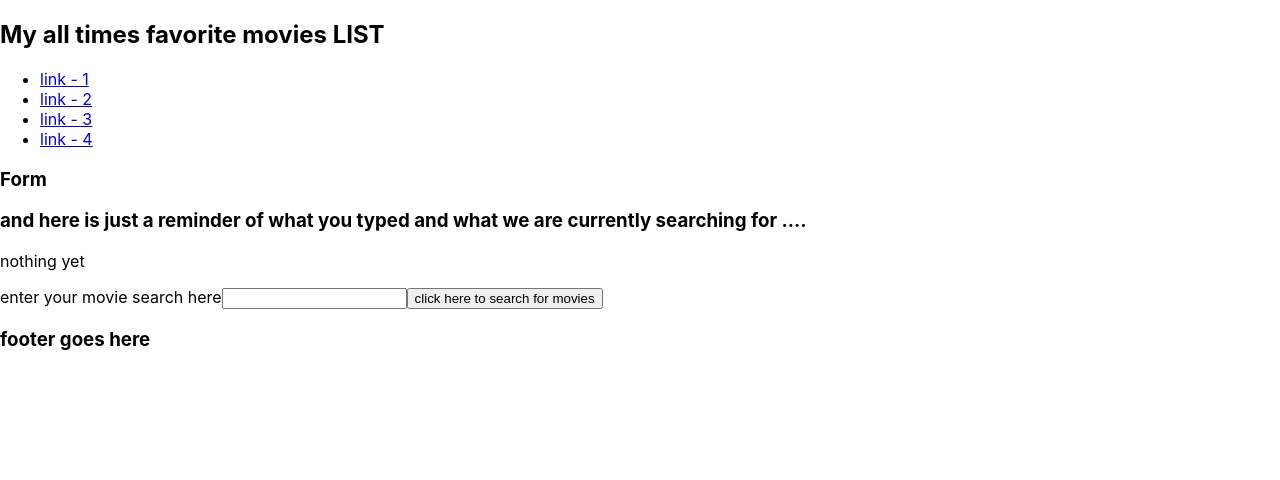
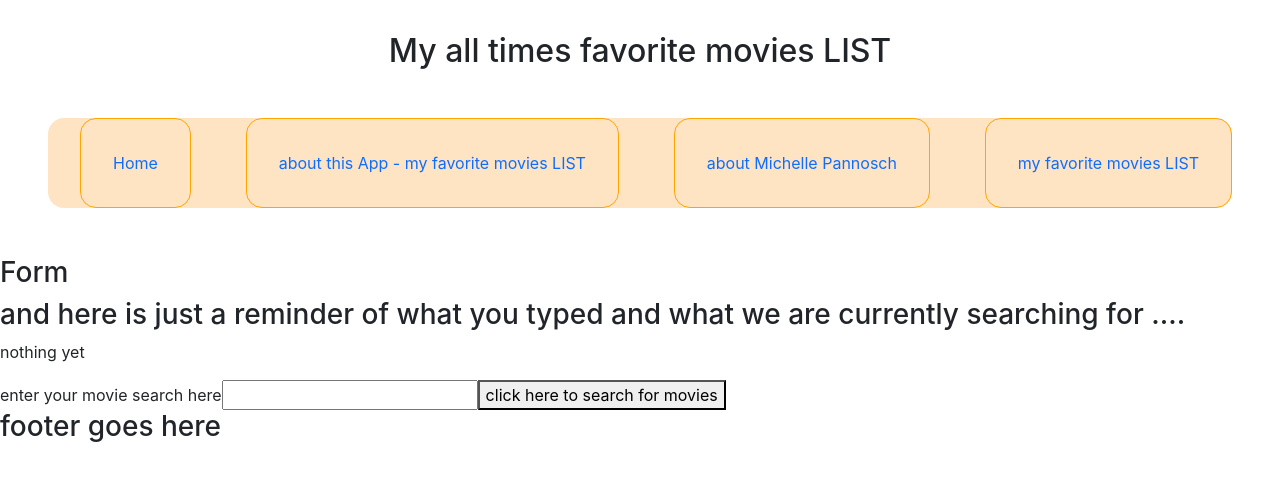
Before and after one commit to fizzo999/movies-list-front-end, a React (Create React App) app: page / in a window 1280 px wide. Shown: the top 480 px of the page. Built offline with nearby package versions, Linux system fonts and the light colour scheme.

Commit message:
API request successful, successfully forward response data to frontend

```diff
--- a/package.json
+++ b/package.json
@@ -6,7 +6,9 @@
     "@testing-library/jest-dom": "^5.16.2",
     "@testing-library/react": "^12.1.2",
     "@testing-library/user-event": "^13.5.0",
+    "axios": "^0.25.0",
     "react": "^17.0.2",
+    "react-bootstrap": "^2.1.2",
     "react-dom": "^17.0.2",
     "react-router-dom": "^6.2.1",
     "react-scripts": "5.0.0",
--- a/public/index.html
+++ b/public/index.html
@@ -3,6 +3,8 @@
   <head>
     <meta charset="utf-8" />
     <link rel="icon" href="%PUBLIC_URL%/favicon.ico" />
+    <link rel="stylesheet" href="https://cdn.jsdelivr.net/npm/bootstrap@5.1.3/dist/css/bootstrap.min.css"
+ integrity="sha384-1BmE4kWBq78iYhFldvKuhfTAU6auU8tT94WrHftjDbrCEXSU1oBoqyl2QvZ6jIW3" crossorigin="anonymous"/>
     <meta name="viewport" content="width=device-width, initial-scale=1" />
     <meta name="theme-color" content="#000000" />
     <meta
--- /dev/null
+++ b/src/AboutMichellePannoschComponent.js
@@ -0,0 +1,9 @@
+import React, { Component } from 'react';
+
+export class AboutMichellePannoschComponent extends Component {
+  render() {
+    return <div>AboutMichellePannoschComponent</div>;
+  }
+}
+
+export default AboutMichellePannoschComponent;
--- /dev/null
+++ b/src/AboutMoviesListComponent.js
@@ -0,0 +1,9 @@
+import React, { Component } from 'react';
+
+export class AboutMoviesListComponent extends Component {
+  render() {
+    return <div>AboutMoviesListComponent</div>;
+  }
+}
+
+export default AboutMoviesListComponent;
--- a/src/App.js
+++ b/src/App.js
@@ -4,6 +4,11 @@ import './App.css';
 import Header from './Header.js';
 import Form from './Form.js';
 import Footer from './Footer.js';
+import AboutMoviesList from './AboutMoviesListComponent.js';
+import AboutMichellePannosch from './AboutMichellePannoschComponent.js';
+import MyMoviesList from './MyMoviesListComponent.js';
+
+import axios from 'axios';
 
 class App extends React.Component {
   constructor(props){
@@ -12,29 +17,47 @@ class App extends React.Component {
       searchInput:'',
       error: false,
       loading: false,
-      hasSearched: false
+      hasSearched: false,
+      resultsFromServer: [],
+      status: null,
+      movieResultsShowing: false
     };
   }
-  hoistInputFromMoviesForm = (e) => {
-    e.preventDefault();
-    this.setState({searchInput: e.target.value, hasSearched: true});
+
+  hoistInputFromMoviesForm = (inputfromform) => {
+    this.setState({searchInput: inputfromform, hasSearched: true});
+    // console.log('we are inside of App and here is inputfromform', inputfromform);
+    this.apiCallTMDB(inputfromform);
   };
+
+  apiCallTMDB = async (searchInput) => {
+    let resultsFromServer = await axios.get(`${process.env.REACT_APP_BACKEND_SERVER}/movies?movieName=${searchInput}`);
+    console.log('hurray we contacted the server and here is what she said:', resultsFromServer);
+    this.setState({resultsFromServer: resultsFromServer.data, status: resultsFromServer.status});
+  };
+
   toggleLoading = () => {
     this.setState({loading: !this.state.loading});
   };
 
   render() {
+    console.log(this.state);
     return (
       <React.Fragment>
         <Header />
         <Routes >
-          <Route path="/"element={<Form hoistInputFromMoviesForm={this.hoistInputFromMoviesForm}/>}/>
+          <Route path="/"element={
+            <>
+              <Form hoistInputFromMoviesForm={this.hoistInputFromMoviesForm}/>
+              {(this.state.resultsFromServer.length > 0) ? <MyMoviesList results={this.state.resultsFromServer}/> : ''}
+            </>
+          }/>
 
-          <Route path="/aboutMoviesList" element={<aboutMoviesListComponent/>}/>
+          <Route path="/aboutMoviesList" element={<AboutMoviesList/>}/>
 
-          <Route path="/aboutMichellePannosch"element={<aboutMichellePannoschComponent/>}/>
+          <Route path="/aboutMichellePannosch"element={<AboutMichellePannosch/>}/>
 
-          <Route path="/myMoviesList"element={<myMoviesListComponent toggleLoading={this.toggleLoading}/>}/>
+          <Route path="/myMoviesList"element={<MyMoviesList results={this.state.resultsFromServer} toggleLoading={this.toggleLoading}/>}/>
 
         </Routes>
         <Footer />
--- a/src/Form.js
+++ b/src/Form.js
@@ -15,6 +15,16 @@ class Form extends React.Component {
     this.renderUserInput(userInput);
   };
 
+  handleSubmit = e => {
+    e.preventDefault();
+    this.setState({ movieSearch: e.target.moviesinput.value });
+    console.log(
+      'we are in From element and here is e.target.moviesinput.value',
+      e.target.moviesinput.value
+    );
+    this.props.hoistInputFromMoviesForm(e.target.moviesinput.value);
+  };
+
   renderUserInput = userInput => {
     const userInputRender2Page = document.getElementById('user-input');
     userInputRender2Page.innerText = userInput;
@@ -30,12 +40,12 @@ class Form extends React.Component {
           currently searching for ....
         </h3>
         <p id='user-input'>nothing yet</p>
-        <form id='movies-search-form'>
+        <form id='movies-search-form' onSubmit={this.handleSubmit}>
           <label htmlFor='movies-input'>enter your movie search here</label>
           <input
             type='text'
             id='movies-input'
-            name='movies-input'
+            name='moviesinput'
             onChange={this.handleChange}
           ></input>
           <button type='submit'>click here to search for movies</button>
--- /dev/null
+++ b/src/Header.css
@@ -0,0 +1,34 @@
+h1 {
+  text-align: center;
+  font-size: 2rem;
+  margin: 2rem;
+}
+
+nav ul {
+  margin: 3rem;
+  display: flex;
+  flex-direction: row;
+  justify-content: space-between;
+  text-align: center;
+  background-color: bisque;
+  list-style: none;
+  border-radius: 1rem;
+}
+
+nav ul li {
+  margin: 0;
+  border: 1px solid orange;
+  border-radius: 1rem;
+  padding: 2rem;
+  transition: all 400ms ease-in-out;
+}
+
+nav ul li:hover {
+  background-color: rgb(253, 179, 87);
+  color: white;
+  border: 1px solid rgb(255, 141, 2);
+}
+
+nav ul li a {
+  text-decoration: wavy;
+}
--- a/src/Header.js
+++ b/src/Header.js
@@ -1,4 +1,7 @@
 import React from 'react';
+import { Link } from 'react-router-dom';
+import './Header.css';
+
 
 class Header extends React.Component {
   render() {
@@ -8,23 +11,19 @@ class Header extends React.Component {
           <h1>My all times favorite movies LIST</h1>
           <ul>
             <li>
-              <a href="#link1">link - 1</a>
+              <Link to="/">Home</Link>
             </li>
             <li>
-              <a href="#link2">link - 2</a>
+              <Link to="/aboutMoviesList">about this App - my favorite movies LIST</Link>
             </li>
             <li>
-              <a href="#link3">link - 3</a>
+              <Link to="/aboutMichellePannosch">about Michelle Pannosch</Link>
             </li>
             <li>
-              <a href="#link4">link - 4</a>
+              <Link to="/myMoviesList">my favorite movies LIST</Link>
             </li>
           </ul>
         </nav>
-        <div id="link1"></div>
-        <div id="link2"></div>
-        <div id="link3"></div>
-        <div id="link4"></div>
       </React.Fragment>
     );
   }
--- /dev/null
+++ b/src/Movie.js
@@ -0,0 +1,26 @@
+import React, { Component } from 'react';
+import Card from 'react-bootstrap/Card';
+
+class Movie extends Component {
+  render() {
+    console.log(
+      'we are inside of movie.js and here is the props',
+      this.props.results
+    );
+    return (
+      <>
+        <Card border='primary'>
+          <Card.Img variant='top' src={this.props.image_url}></Card.Img>
+          <Card.Title>{this.props.title}</Card.Title>
+          <Card.Text>{this.props.overview}</Card.Text>
+          <Card.Text>average votes: {this.props.average_votes}</Card.Text>
+          <Card.Text>total votes: {this.props.total_votes}</Card.Text>
+          <Card.Text>popularity: {this.props.popularity}</Card.Text>
+          <Card.Text>release date: {this.props.release_date}</Card.Text>
+        </Card>
+      </>
+    );
+  }
+}
+
+export default Movie;
--- /dev/null
+++ b/src/MyMoviesListComponent.js
@@ -0,0 +1,31 @@
+import React, { Component } from 'react';
+import Movie from './Movie.js';
+
+class MyMoviesListComponent extends Component {
+  render() {
+    let moviesComponentArray = [];
+    if (this.props.results.length > 0) {
+      moviesComponentArray = this.props.results.map((movie, index) => {
+        return (
+          <Movie
+            key={`movie-${index}`}
+            title={movie.title}
+            overview={movie.overview}
+            average_votes={movie.average_votes}
+            total_votes={movie.total_votes}
+            image_url={movie.image_url}
+            popularity={movie.popularity}
+            released_on={movie.released_on}
+          />
+        );
+      });
+    }
+    return (
+      <>
+        <div>{moviesComponentArray}</div>
+      </>
+    );
+  }
+}
+
+export default MyMoviesListComponent;
```
Also changed, not shown: 2 other files (tests, documents, lock files or other folders).
